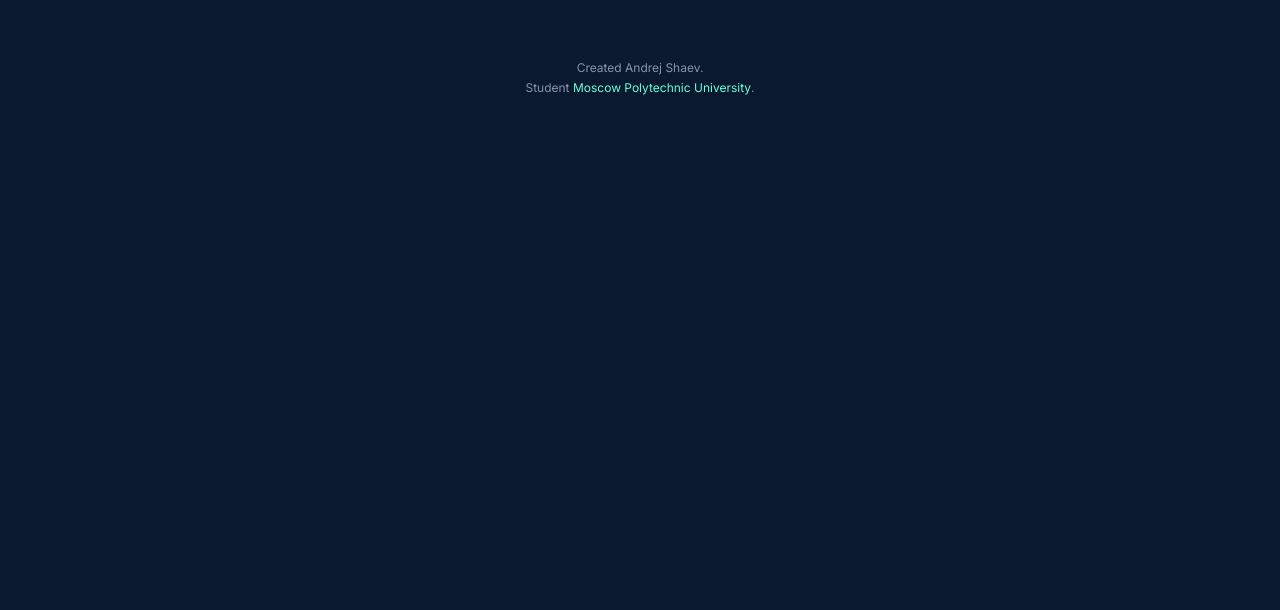
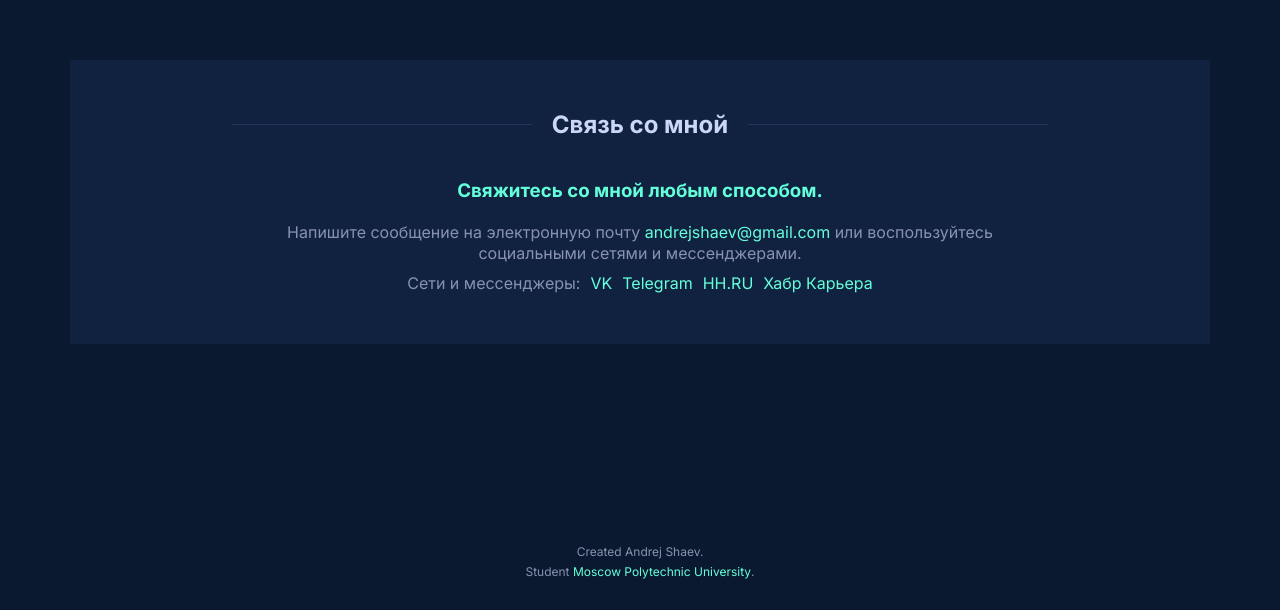
Before and after one commit to nknwns/andrejshaev, a Nuxt app: page / in a window 1280 px wide. Shown: the part 2496-3106 px from the top of the page. Before the commit the page ends 2622 px from the top, so only its background shows below. Built offline with nearby package versions, Linux system fonts and the light colour scheme.

Commit message:
Create contacts section, store, data and styles. Fix works styles

```diff
--- /dev/null
+++ b/assets/scss/components/_contacts.scss
@@ -0,0 +1,59 @@
+.contact {
+	padding: 100px 0;
+
+	&__wrapper {
+		background-color: var(--light-navy);
+		padding: 50px 100px;
+	}
+
+	&__title {
+		color: var(--lightest-slate);
+		display: flex;
+		margin-bottom: 40px;
+		justify-content: center;
+
+		&::before {
+			content: "";
+			display: block;
+			position: relative;
+			margin: auto 20px;
+			width: 300px;
+			height: 1px;
+			background-color: var(--lightest-navy);
+		}
+
+		&::after {
+			content: "";
+			display: block;
+			position: relative;
+			margin: auto 20px;
+			width: 300px;
+			height: 1px;
+			background-color: var(--lightest-navy);
+		}
+
+	}
+
+	&__description {
+		text-align: center;
+	}
+
+	.description {
+		&__title {
+			color: var(--green);
+			margin-bottom: 20px;
+		}
+
+		&__socials {
+			display: flex;
+			justify-content: center;
+			gap: 10px;
+			margin-top: 10px;
+
+			&::before{
+				content: "Сети и мессенджеры:";
+			}
+
+		}
+	}
+}
--- a/assets/scss/components/_description.scss
+++ /dev/null
@@ -1,51 +0,0 @@
-.description {
-	&__title {
-		font-weight: 500;
-		font-size: 22px;
-		color: var(--lightest-slate);
-
-		display: flex;
-		align-items: center;
-		gap: 5px;
-	}
-
-	&__logo {
-		height: 30px;
-		width: 30px;
-		margin-right: 5px;
-		color: var(--lightest-slate);
-	}
-
-	&__experience {
-		font-family: var(--font-mono);
-		color: var(--green);
-		margin-top: 10px;
-	}
-
-	&__content {
-		margin-top: 25px;
-	}
-
-	&__item {
-		padding-left: 30px;
-		margin-bottom: 10px;
-		position: relative;
-		display: flex;
-		align-items: center;
-		gap: 10px;
-
-		&::before {
-			content: "▹";
-			position: absolute;
-			left: 0;
-		}
-	}
-
-	&__count {
-		color: var(--green);
-		font-size: 12px;
-		padding: 5px 10px;
-		border: 1px solid var(--green);
-		border-radius: 5px;
-	}
-}
--- a/assets/scss/components/_tabs.scss
+++ b/assets/scss/components/_tabs.scss
@@ -46,4 +46,56 @@
 			transform: translateX(0);
 		}
 	}
+
+	.description {
+		&__title {
+			font-weight: 500;
+			font-size: 22px;
+			color: var(--lightest-slate);
+
+			display: flex;
+			align-items: center;
+			gap: 5px;
+		}
+
+		&__logo {
+			height: 30px;
+			width: 30px;
+			margin-right: 5px;
+			color: var(--lightest-slate);
+		}
+
+		&__experience {
+			font-family: var(--font-mono);
+			color: var(--green);
+			margin-top: 10px;
+		}
+
+		&__content {
+			margin-top: 25px;
+		}
+
+		&__item {
+			padding-left: 30px;
+			margin-bottom: 10px;
+			position: relative;
+			display: flex;
+			align-items: center;
+			gap: 10px;
+
+			&::before {
+				content: "▹";
+				position: absolute;
+				left: 0;
+			}
+		}
+
+		&__count {
+			color: var(--green);
+			font-size: 12px;
+			padding: 5px 10px;
+			border: 1px solid var(--green);
+			border-radius: 5px;
+		}
+	}
 }
--- a/assets/scss/style.scss
+++ b/assets/scss/style.scss
@@ -13,5 +13,5 @@
 @use 'components/hero';
 @use 'components/skills';
 @use 'components/tabs';
-@use 'components/description';
 @use 'components/works';
+@use 'components/contacts';
--- a/components/TheContacts.vue
+++ b/components/TheContacts.vue
@@ -1,9 +1,37 @@
 <template>
-
+	<section class="contact" id="contact">
+		<div class="container">
+			<div class="row">
+				<div class="contact__wrapper">
+					<h2 class="contact__title">Связь со мной</h2>
+					<div class="contact__description description">
+						<h3 class="description__title">Свяжитесь со мной любым способом.</h3>
+						<p class="description__text">Напишите сообщение на электронную почту <a class="link" href="mailto:andrejshaev@gmail.com">andrejshaev@gmail.com</a> или воспользуйтесь<br> социальными сетями и мессенджерами.</p>
+						<ul v-if="contacts.length" class="description__socials">
+							<li
+								v-for="contact in contacts"
+								:ket="contact.id"
+								class="description__social"
+							>
+								<a class="link" target="_blank" :href="contact.link">{{ contact.title }}</a>
+							</li>
+						</ul>
+					</div>
+				</div>
+			</div>
+		</div>
+	</section>
 </template>
 
 <script>
+import {mapState} from "vuex";
+
 export default {
-	name: "TheContacts"
+	name: "TheContacts",
+	computed: {
+		...mapState({
+			contacts: state => state.contacts.contacts
+		})
+	}
 }
 </script>
--- a/components/TheWorks.vue
+++ b/components/TheWorks.vue
@@ -3,7 +3,7 @@
 		<div class="container">
 			<div class="row">
 				<div class="works__wrapper">
-					<h2 class="works__title">My Works</h2>
+					<h2 class="works__title">Мои работы</h2>
 					<WorksItem
 						v-for="(work, index) in works"
 						:work="work"
--- a/pages/index.vue
+++ b/pages/index.vue
@@ -23,7 +23,12 @@ export default {
 		}
 	},
 	async asyncData({store}) {
-		await Promise.all([store.dispatch('skills/loadSkills'), store.dispatch('works/loadWorks')]);
+		await Promise.all(
+			[
+				store.dispatch('skills/loadSkills'),
+				store.dispatch('works/loadWorks'),
+				store.dispatch('contacts/loadContacts')
+			]);
 	}
 }
 </script>
--- /dev/null
+++ b/static/contacts.json
@@ -0,0 +1,22 @@
+[
+	{
+		"id": 0,
+		"title": "VK",
+		"link": "https://vk.com/justwannabethebest"
+	},
+	{
+		"id": 1,
+		"title": "Telegram",
+		"link": "https://t.me/AndrejShaev"
+	},
+	{
+		"id": 2,
+		"title": "HH.RU",
+		"link": "https://hh.ru/resume/60b60858ff0b89b1cf0039ed1f4b6a3654696a"
+	},
+	{
+		"id": 3,
+		"title": "Хабр Карьера",
+		"link": "https://career.habr.com/andrejshaev"
+	}
+]
--- /dev/null
+++ b/store/contacts.js
@@ -0,0 +1,23 @@
+export const state = () => ({
+	contacts: []
+})
+
+export const mutations = {
+	setContacts(state, contacts) {
+		state.contacts = contacts;
+	}
+}
+
+export const actions = {
+	async loadContacts({commit}) {
+		try {
+			commit('setContacts', []);
+
+			let contacts = await this.$axios.$get('/contacts.json');
+
+			commit('setContacts', contacts);
+		} catch (e) {
+			console.log(e);
+		}
+	}
+}
```
